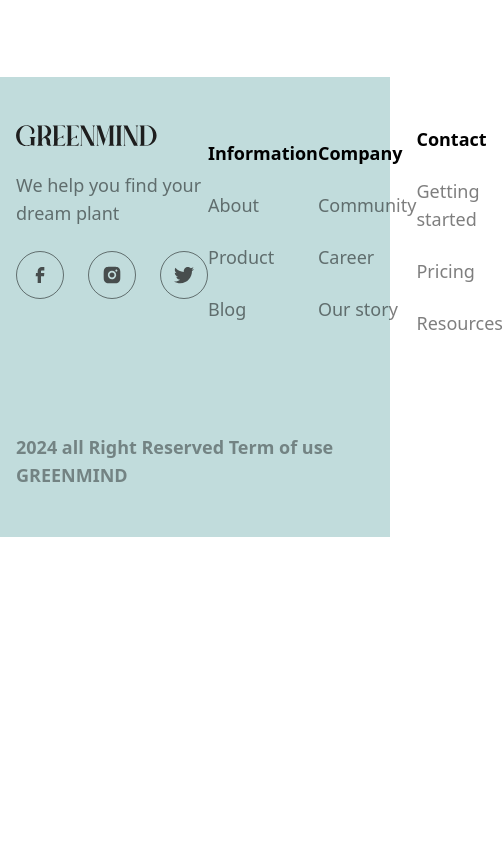
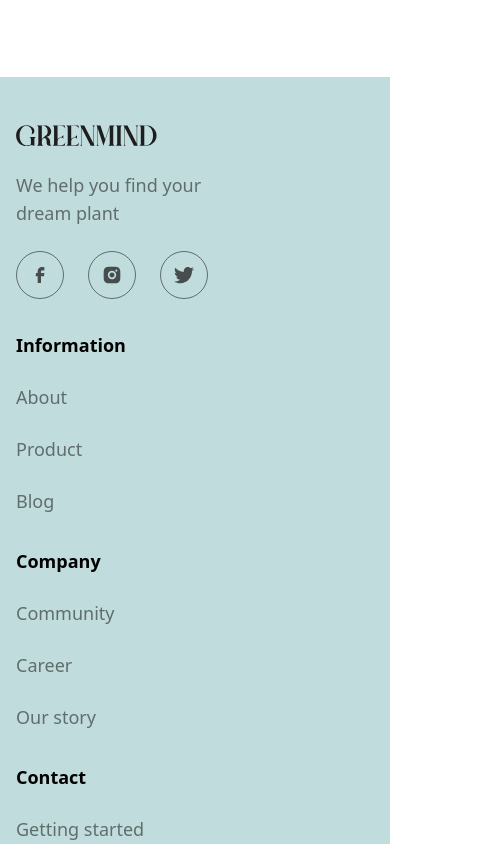
Before and after one commit to OHusan/react-web-shop, a React (Vite) app: page / in a window 390 px wide. Shown: the part 6120-6964 px from the top of the page, 503 px wide, since content can reach past the window. Before the commit the page ends 6657 px from the top, so only its background shows below. Built offline with nearby package versions, Linux system fonts and the light colour scheme; a web font is replaced by a local one.

Commit message:
add support for mobile

```diff
--- a/src/components/Footer.tsx
+++ b/src/components/Footer.tsx
@@ -3,7 +3,7 @@ import FooterInformation from "./footer/footer-information"
 export const Footer = () => {
   return (
     <footer className="bg-primary py-12 ">
-      <div className="container flex justify-between">
+      <div className="container flex flex-col gap-8 lg:flex-row justify-between">
         <div>
           <img src="/logo.svg" alt="Logo" />
           <p className="my-6 font-medium text-lg opacity-50 max-w-[11.875rem]">We help you find your dream plant</p>
@@ -25,7 +25,7 @@ export const Footer = () => {
       </div>
 
       <div className="container mt-24">
-        <p className="text-lg font-bold opacity-40">
+        <p className="text-sm font-bold opacity-40">
           {new Date().getFullYear()} all Right Reserved Term of use <a href="#">GREENMIND</a>
         </p>
       </div>
--- a/src/components/footer/footer-information.tsx
+++ b/src/components/footer/footer-information.tsx
@@ -1,6 +1,6 @@
 export default () => {
   return (
-    <div className="flex justify-between items-center basis-2/6 footer-info">
+    <div className="flex flex-col gap-8 lg:flex-row justify-between lg:items-center lg:basis-2/6 footer-info">
       <ul>
         <li>Information</li>
         <li>About</li>
```
